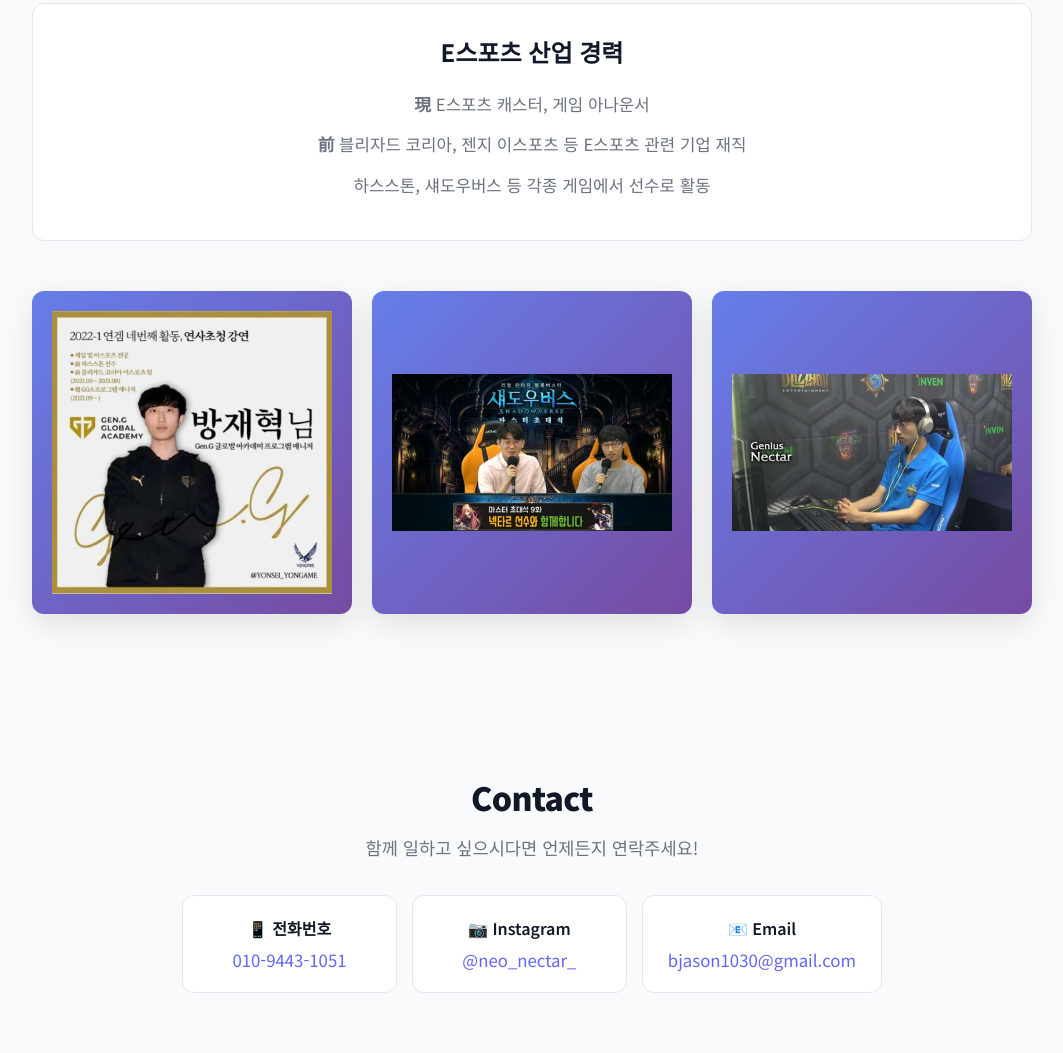
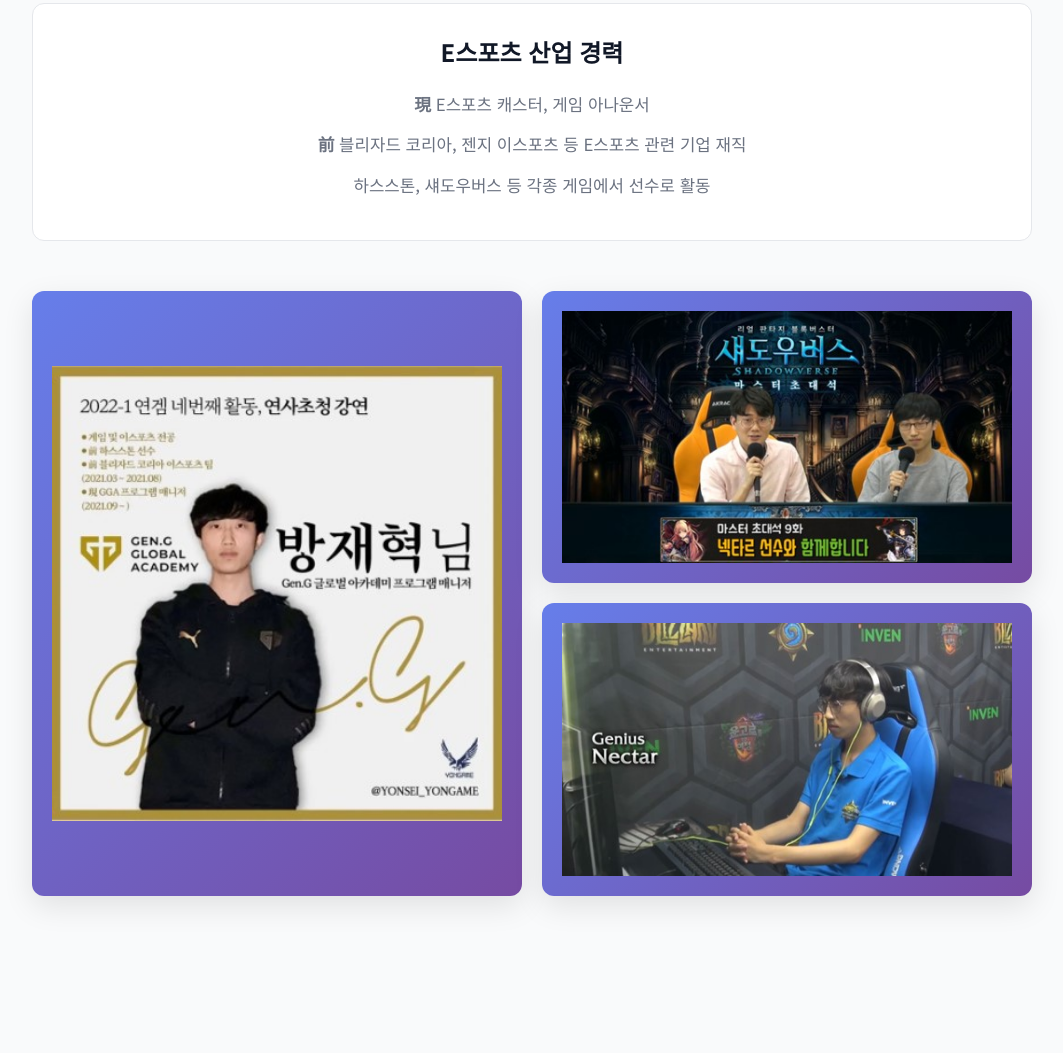
Before and after one commit to genosky369/genosky369.github.io, a plain HTML site: page index.html in a window 1280 px wide. Shown: the part 1623-2676 px from the top of the page, without its empty margins (108-1171 px from the left). Drawn offline with Linux system fonts and the light colour scheme.

Commit message:
Update index.html

```diff
--- a/index.html
+++ b/index.html
@@ -304,15 +304,15 @@
 
         .esports-images {
             display: grid;
-            grid-template-columns: repeat(auto-fit, minmax(280px, 1fr));
+            grid-template-columns: 1fr 1fr;
+            grid-template-rows: 1fr 1fr;
             gap: 20px;
             margin-top: 30px;
         }
 
         .esports-image {
             width: 100%;
-            height: auto;
-            min-height: 300px;
+            height: 100%;
             border-radius: 12px;
             overflow: hidden;
             box-shadow: 0 10px 30px rgba(0, 0, 0, 0.1);
@@ -322,6 +322,11 @@
             align-items: center;
             justify-content: center;
             padding: 20px;
+            min-height: 250px;
+        }
+
+        .esports-image:first-child {
+            grid-row: 1 / 3;
         }
 
         .esports-image::before {
@@ -335,9 +340,8 @@
 
         .esports-image img {
             width: 100%;
-            height: auto;
+            height: 100%;
             object-fit: contain;
-            max-height: 500px;
             transition: transform 0.3s;
             position: relative;
             z-index: 2;
@@ -451,6 +455,11 @@
 
             .esports-images {
                 grid-template-columns: 1fr;
+                grid-template-rows: auto;
+            }
+
+            .esports-image:first-child {
+                grid-row: auto;
             }
 
             .career-grid {
```
